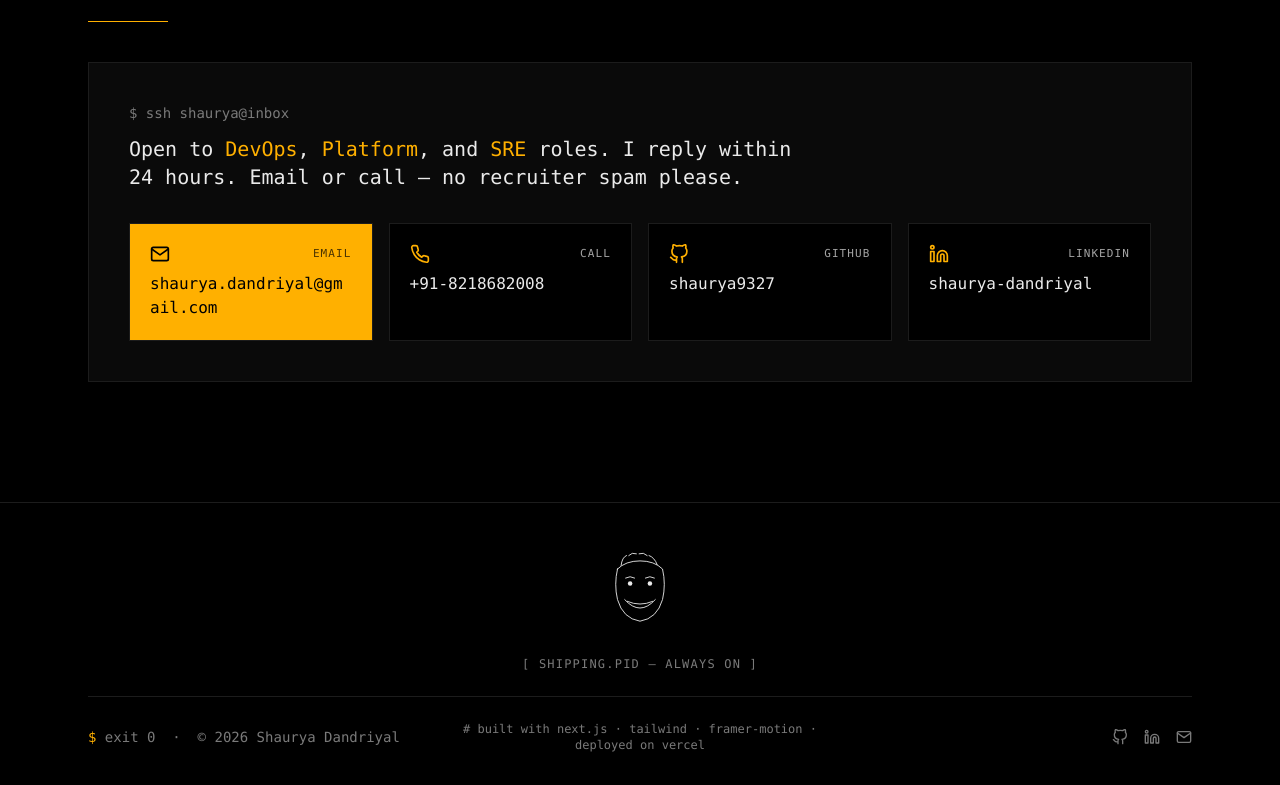
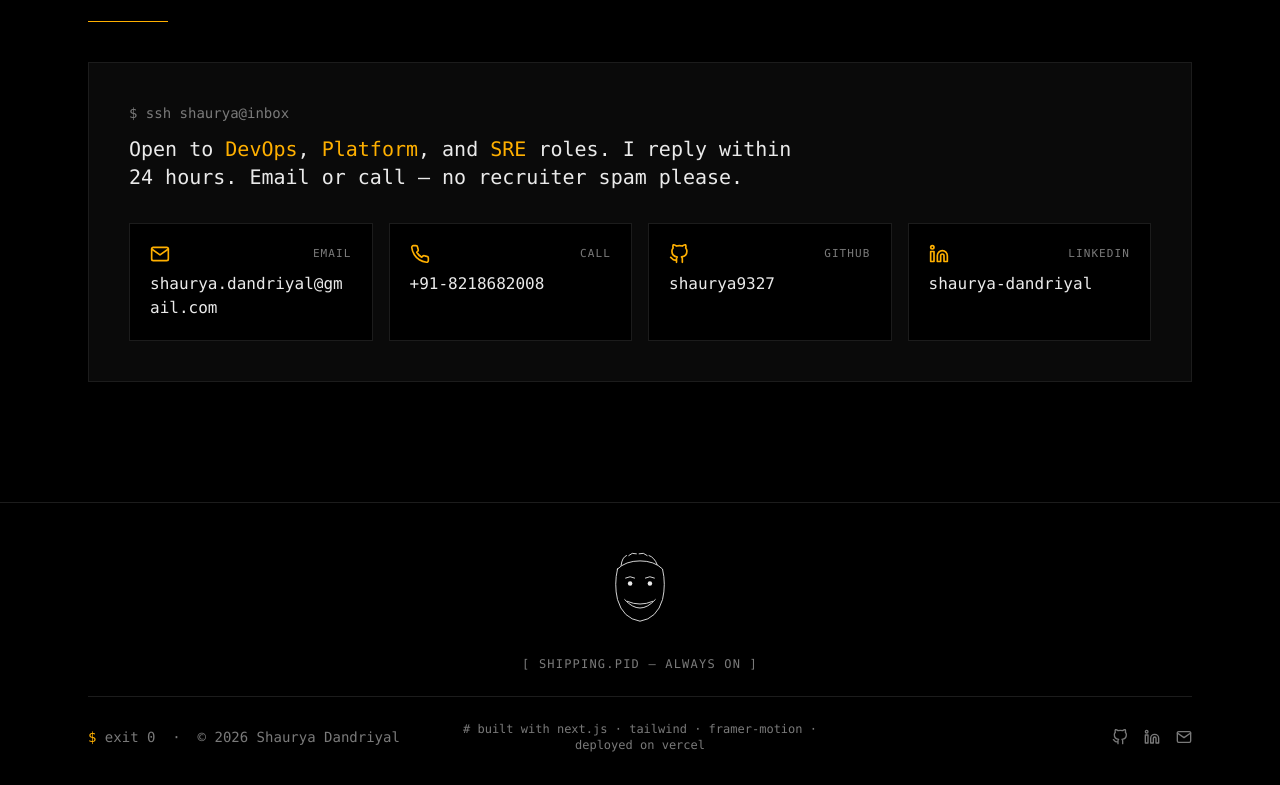
Before and after one commit to shaurya9327/portfolio, a Next.js app: page / in a window 1280 px wide. Shown: the part 6974-7759 px from the top of the page. Built offline with nearby package versions, Linux system fonts and the light colour scheme.

Commit message:
contact: drop email primary state; all 4 cards flip black→amber on hover

```diff
--- a/components/Contact.tsx
+++ b/components/Contact.tsx
@@ -5,7 +5,7 @@ import Section from "./Section";
 import { profile } from "@/lib/data";
 
 const cards = [
-  { icon: FiMail, label: "Email", value: profile.email, href: `mailto:${profile.email}`, primary: true },
+  { icon: FiMail, label: "Email", value: profile.email, href: `mailto:${profile.email}` },
   { icon: FiPhone, label: "Call", value: profile.phone, href: `tel:${profile.phone.replace(/\s+/g, "")}` },
   { icon: FiGithub, label: "GitHub", value: "shaurya9327", href: profile.github },
   { icon: FiLinkedin, label: "LinkedIn", value: "shaurya-dandriyal", href: profile.linkedin },
@@ -36,21 +36,18 @@ export default function Contact() {
                 whileInView={{ opacity: 1, y: 0 }}
                 viewport={{ once: true }}
                 transition={{ duration: 0.35, delay: i * 0.06 }}
-                className={`group bd p-5 flex flex-col gap-2 hover:bd-accent transition ${
-                  c.primary ? "bg-accent text-bg" : "bg-bg text-fg"
-                }`}
+                className="group bd bg-bg p-5 flex flex-col gap-2 transition-colors duration-200 hover:bg-accent hover:border-accent"
               >
                 <div className="flex items-center justify-between">
-                  <Icon size={20} className={c.primary ? "text-bg" : "text-accent"} />
-                  <span className="text-[11px] uppercase tracking-widest opacity-70">
+                  <Icon
+                    size={20}
+                    className="text-accent group-hover:text-bg transition-colors"
+                  />
+                  <span className="text-[11px] uppercase tracking-widest text-muted group-hover:text-bg/70 transition-colors">
                     {c.label}
                   </span>
                 </div>
-                <span
-                  className={`text-sm md:text-base font-medium break-all ${
-                    c.primary ? "text-bg" : "text-fg"
-                  }`}
-                >
+                <span className="text-sm md:text-base font-medium break-all text-fg group-hover:text-bg transition-colors">
                   {c.value}
                 </span>
               </motion.a>
```
